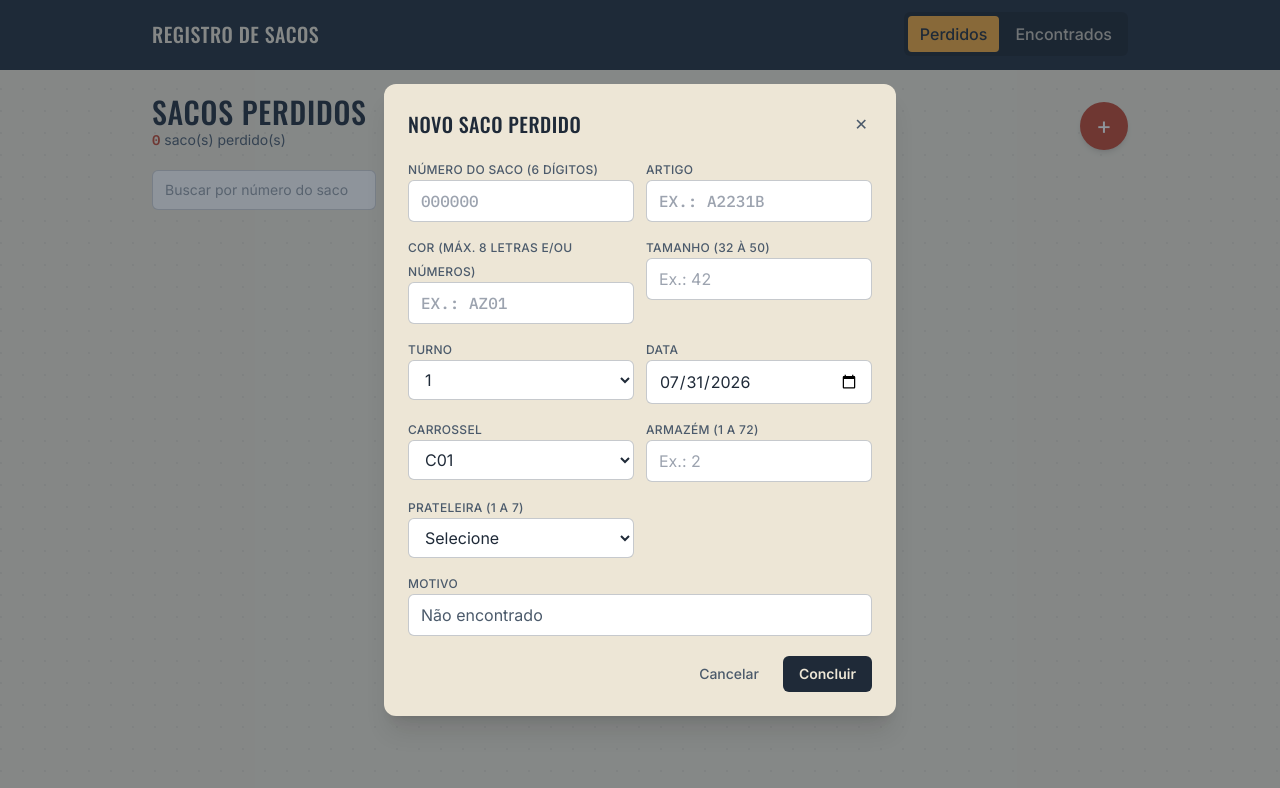
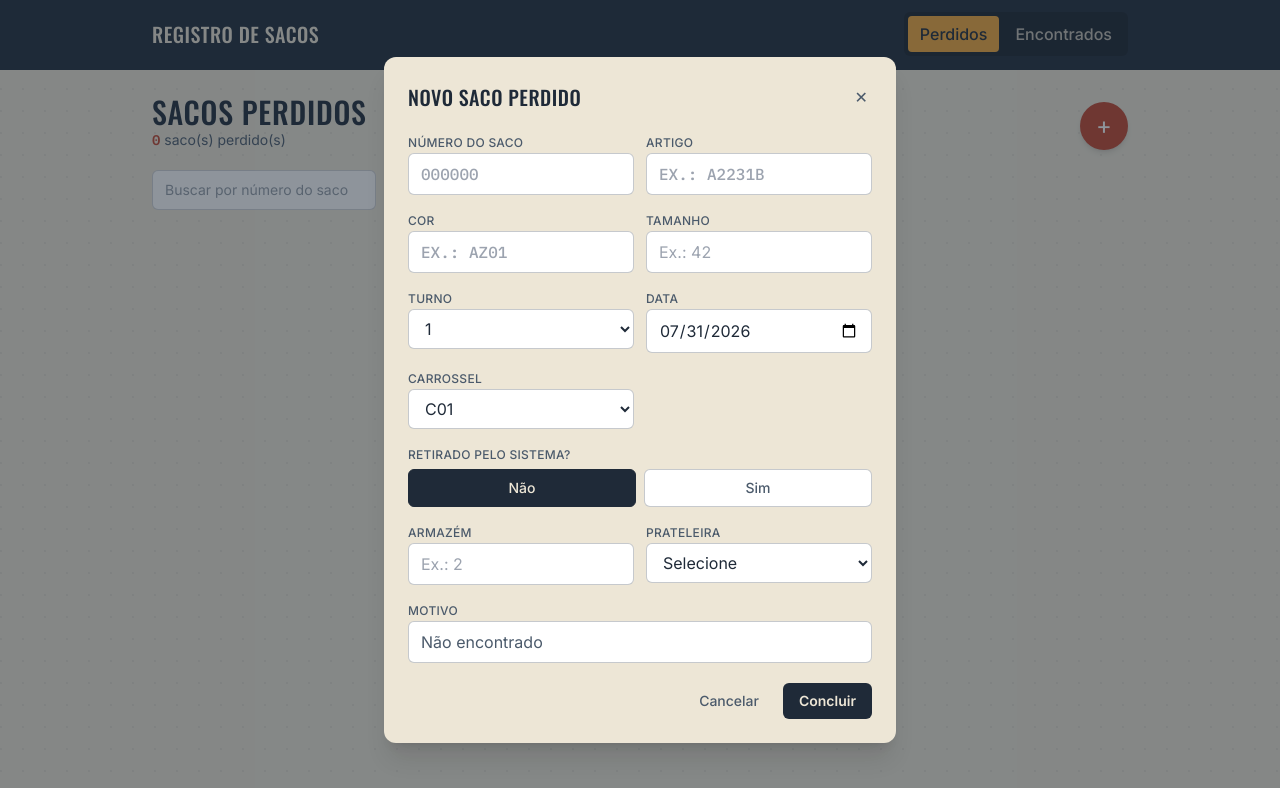
Before and after one commit to pjlnd/controle-de-sacos-perdidos, a Next.js app: page /perdidos in a window 1280 px wide. Both pictures are taken after typing "Sample", "2020-01-15" into the empty fields and a click on the button "Registrar novo saco perdido". Shown: the top 788 px of the page. Built offline with nearby package versions, Linux system fonts and the light colour scheme.

Commit message:
Adicona campo de retirado pelo sistema, artigo até 12 caracteres e prateleira dinâmica por carrossel

```diff
--- a/src/components/SacoModal.tsx
+++ b/src/components/SacoModal.tsx
@@ -2,8 +2,9 @@
 
 import { useState } from 'react';
 import type { NovoSacoInput, Turno } from '@/lib/types';
+import { CARROSSEIS, totalPrateleiras } from '@/lib/carrosseis';
 
-const CARROSSEIS = Array.from({ length: 13 }, (_, i) => `C${String(i + 1).padStart(2, '0')}`);
+// const CARROSSEIS = Array.from({ length: 13 }, (_, i) => `C${String(i + 1).padStart(2, '0')}`);
 
 function hoje(): string {
   const d = new Date();
@@ -21,6 +22,7 @@ const estadoInicial: NovoSacoInput = {
   turno: '1',
   data: hoje(),
   carrossel: 'C01',
+  retiradoPeloSistema: false,
   armazem: '',
   prateleira: '',
 };
@@ -51,8 +53,8 @@ export default function SacoModal({ onFechar, onSalvar }: SacoModalProps) {
       setErro('O número do saco deve ter exatamente 6 dígitos.');
       return;
     }
-    if (!/^[A-Z0-9]+$/.test(form.artigo)) {
-      setErro('O artigo deve conter no máximo 10 caracteres, entre letras mmaiúsculas e números.');
+    if (!/^[A-Z0-9]{1,12}$/.test(form.artigo)) {
+      setErro('O artigo deve conter no máximo 12 caracteres, entre letras maiúsculas e números.');
       return;
     }
     if (!/^[A-Z0-9]{1,8}$/.test(form.cor)) {
@@ -64,23 +66,31 @@ export default function SacoModal({ onFechar, onSalvar }: SacoModalProps) {
       setErro('O tamanho deve ser um número entre 32 e 50.');
       return
     }
-    // if (!/^\d{1,2}$/.test(form.tamanho)) {
-    //   setErro('O tamanho deve ser numérico, com no máximo 2 dígitos.');
-    //   return;
-    // }
+    if (!form.retiradoPeloSistema) {
       const armazemNum = Number(form.armazem);
       if (!form.armazem || !Number.isInteger(armazemNum) || armazemNum < 1 || armazemNum > 72) {
         setErro('O armazém deve ser um número entre 1 e 72.');
         return;
       }
+      const maxPrateleiras = totalPrateleiras(form.carrossel);
       const prateleiraNum = Number(form.prateleira);
-    if (!form.prateleira || !Number.isInteger(prateleiraNum) || prateleiraNum < 1 || prateleiraNum > 7) {
-      setErro('A prateleira deve ser um número entre 1 e 7.');
+      if (
+        !form.prateleira ||
+        !Number.isInteger(prateleiraNum) ||
+        prateleiraNum < 1 ||
+        prateleiraNum > maxPrateleiras
+      ) {
+        setErro(`A prateleira deve ser um número entre 1 e ${maxPrateleiras}.`);
+        return;
+      }
     }
 
     setEnviando(true);
     try {
-      await onSalvar(form);
+      const payload: NovoSacoInput = form.retiradoPeloSistema
+        ? { ...form, armazem: undefined, prateleira: undefined }
+        : form;
+      await onSalvar(payload);
       onFechar();
     } catch (err) {
       setErro(err instanceof Error ? err.message : 'Erro ao registrar saco.');
@@ -114,7 +124,7 @@ export default function SacoModal({ onFechar, onSalvar }: SacoModalProps) {
 
         <form onSubmit={handleSubmit} className="grid grid-cols-2 gap-3">
           <div className="col-span-2 sm:col-span-1">
-            <label className={labelClass}>Número do saco (6 dígitos)</label>
+            <label className={labelClass}>Número do saco</label>
             <input
               className={`${inputClass} font-mono`}
               value={form.numero}
@@ -130,14 +140,14 @@ export default function SacoModal({ onFechar, onSalvar }: SacoModalProps) {
             <input
               className={`${inputClass} font-mono uppercase`}
               value={form.artigo}
-              onChange={(e) => atualizar('artigo', e.target.value.toUpperCase().slice(0, 10))}
+              onChange={(e) => atualizar('artigo', e.target.value.toUpperCase().slice(0, 12))}
               placeholder="Ex.: A2231B"
               required
             />
           </div>
 
           <div>
-            <label className={labelClass}>Cor (máx. 8 letras e/ou números)</label>
+            <label className={labelClass}>Cor</label>
             <input
               className={`${inputClass} font-mono uppercase`}
               value={form.cor}
@@ -148,7 +158,7 @@ export default function SacoModal({ onFechar, onSalvar }: SacoModalProps) {
           </div>
 
           <div>
-            <label className={labelClass}>Tamanho (32 à 50)</label>
+            <label className={labelClass}>Tamanho</label>
             <input
               className={inputClass}
               value={form.tamanho}
@@ -188,7 +198,18 @@ export default function SacoModal({ onFechar, onSalvar }: SacoModalProps) {
             <select
               className={inputClass}
               value={form.carrossel}
-              onChange={(e) => atualizar('carrossel', e.target.value)}
+              onChange={(e) => {
+                const novoCarrossel = e.target.value;
+                setForm((f) => {
+                  const max = totalPrateleiras(novoCarrossel);
+                  const prateleiraFoiInvalidada = Number(f.prateleira) > max;
+                  return {
+                    ...f,
+                    carrossel: novoCarrossel,
+                    prateleira: prateleiraFoiInvalidada ? '' : f.prateleira,
+                  };
+                });
+              }}
             >
               {CARROSSEIS.map((c) => (
                 <option key={c} value={c}>
@@ -198,33 +219,73 @@ export default function SacoModal({ onFechar, onSalvar }: SacoModalProps) {
             </select>
           </div>
 
+          <div className="col-span-2">
+            <label className={labelClass}>Retirado pelo sistema?</label>
+            <div className="mt-1 flex gap-2">
+              <button
+                type="button"
+                onClick={() => atualizar('retiradoPeloSistema', false)}
+                className={`flex-1 rounded-md border px-3 py-2 text-sm font-medium transition-colors ${
+                  !form.retiradoPeloSistema
+                    ? 'border-ink bg-ink text-kraft'
+                    : 'border-ink/25 bg-white text-inkfaded hover:bg-black/5'
+                }`}
+              >
+                Não
+              </button>
+              <button
+                type="button"
+                onClick={() =>
+                  setForm((f) => ({ ...f, retiradoPeloSistema: true, armazem: '', prateleira: '' }))
+                }
+                className={`flex-1 rounded-md border px-3 py-2 text-sm font-medium transition-colors ${
+                  form.retiradoPeloSistema
+                    ? 'border-ink bg-ink text-kraft'
+                    : 'border-ink/25 bg-white text-inkfaded hover:bg-black/5'
+                }`}
+              >
+                Sim
+              </button>
+            </div>
+          </div>
+
+          {!form.retiradoPeloSistema && (
+            <>
               <div>
-            <label className={labelClass}>Armazém (1 a 72)</label>
+                <label className={labelClass}>Armazém</label>
                 <input
                   className={inputClass}
-              value={form.armazem}
-              onChange={(e) => atualizar('armazem', e.target.value.replace(/\D/g, '').slice(0, 2))}
-              inputMode='numeric'
+                  value={form.armazem ?? ''}
+                  onChange={(e) =>
+                    atualizar('armazem', e.target.value.replace(/\D/g, '').slice(0, 2))
+                  }
+                  inputMode="numeric"
                   placeholder="Ex.: 2"
                   required
                 />
               </div>
 
               <div className="col-span-2 sm:col-span-1">
-            <label className={labelClass}>Prateleira (1 a 7)</label>
+                <label className={labelClass}>
+                  Prateleira
+                </label>
                 <select
                   className={inputClass}
-              value={form.prateleira}
+                  value={form.prateleira ?? ''}
                   onChange={(e) => atualizar('prateleira', e.target.value)}
                 >
                   <option value="">Selecione</option>
-              {['1', '2', '3', '4', '5', '6', '7'].map((p) => (
+                  {Array.from({ length: totalPrateleiras(form.carrossel) }, (_, i) =>
+                    String(i + 1)
+                  ).map((p) => (
                     <option key={p} value={p}>
                       {p}
                     </option>
                   ))}
                 </select>
               </div>
+            </>
+          )}
 
           <div className="col-span-2">
             <label className={labelClass}>Motivo</label>
--- a/src/components/SacoTag.tsx
+++ b/src/components/SacoTag.tsx
@@ -46,9 +46,13 @@ export default function SacoTag({ saco, onEncontrado, onExcluir }: SacoTagProps)
           <div className="text-[11px] uppercase tracking-wide text-inkfaded">
             Armazém / Prat.
           </div>
-          <div className="text-base">
-            {saco.armazem} / {saco.prateleira}
-          </div>
+          {saco.retiradoPeloSistema ? (
+            <div className="text-base italic text-inkfaded/70">Retirado pelo sistema</div>
+          ) : (
+            <div className="text-base">
+              {saco.armazem} / {saco.prateleira}
+            </div>
+          )}
         </div>
         <div>
           <div className="text-[11px] uppercase tracking-wide text-inkfaded">
@@ -102,7 +106,7 @@ export default function SacoTag({ saco, onEncontrado, onExcluir }: SacoTagProps)
       {onExcluir && (
         <button
           type='button'
-          onClick={() => {setConfirmando(true)}}
+          onClick={() => { setConfirmando(true) }}
           aria-label="Excluir registro"
           title="Excluir registro"
           className="flex h-10 w-10 items-center justify-center rounded-md border border-alert/40 text-alert transition-colors hover:bg-alert hover:text-white"
--- /dev/null
+++ b/src/lib/carrosseis.ts
@@ -0,0 +1,20 @@
+export function carrosselKey(n: number): string {
+  return `C${String(n).padStart(2, '0')}`;
+}
+
+// Ajuste esse número quando adicionarem mais carrosséis no futuro.
+const TOTAL_CARROSSEIS = 13; // C01 até C13
+
+export const CARROSSEIS: string[] = Array.from({ length: TOTAL_CARROSSEIS }, (_, i) =>
+  carrosselKey(i + 1)
+);
+
+// Carrosséis cujo armazém tem até 8 prateleiras (em vez de 7).
+// Ainda não sabemos exatamente quais são -- por enquanto, assumimos que
+// TODOS têm até 8. Assim que souber quais são a exceção, é só listar os
+// códigos aqui (ex.: ['C01', 'C05']) que o resto do app se ajusta sozinho.
+export const CARROSSEIS_COM_8_PRATELEIRAS: string[] = [...CARROSSEIS];
+
+export function totalPrateleiras(carrossel: string): number {
+  return CARROSSEIS_COM_8_PRATELEIRAS.includes(carrossel) ? 8 : 7;
+}
--- a/src/lib/db.ts
+++ b/src/lib/db.ts
@@ -1,5 +1,6 @@
 import { promises as fs } from 'fs';
 import path from 'path';
+import { CARROSSEIS } from './carrosseis';
 import type { BancoSacos, CarrosselId, NovoSacoInput, SacoDados, SacoFlat, StatusSaco } from './types';
 
 // Em produção "serverless" (ex.: Vercel) o sistema de arquivos do projeto é
@@ -18,10 +19,6 @@ const TOTAL_CARROSSEIS = 13; // C01 até C13
 export function carrosselKey(n: number): CarrosselId {
   return `C${String(n).padStart(2, '0')}`;
 }
-
-export const CARROSSEIS: CarrosselId[] = Array.from({ length: TOTAL_CARROSSEIS }, (_, i) =>
-  carrosselKey(i + 1)
-);
 
 let writeQueue: Promise<unknown> = Promise.resolve();
 
@@ -129,8 +126,10 @@ export function salvarNovoSaco(input: NovoSacoInput): Promise<SacoFlat[]> {
       tamanho: input.tamanho,
       turno: input.turno,
       data: input.data,
-      armazem: input.armazem,
-      prateleira: input.prateleira,
+      retiradoPeloSistema: input.retiradoPeloSistema,
+      ...(input.retiradoPeloSistema
+        ? {}
+        : { armazem: input.armazem, prateleira: input.prateleira }),
       motivo: 'Não encontrado',
       status: 'perdido',
       criadoEm: new Date().toISOString(),
--- a/src/lib/types.ts
+++ b/src/lib/types.ts
@@ -7,13 +7,14 @@ export type CarrosselId = string;
 /** Dados de um saco, do jeito que ficam guardados dentro de cada carrossel. */
 export interface SacoDados {
   numero: string; // 6 dígitos
-  artigo: string; // números com letras maiúsculas
+  artigo: string; // números com letras maiúsculas, até 12 caracteres
   cor: string; // números e/ou letras maiúsculas
   tamanho: string; // número
   turno: Turno;
   data: string; // yyyy-mm-dd
-  armazem: string;
-  prateleira: string;
+  retiradoPeloSistema: boolean;
+  armazem?: string; // não existe se retiradoPeloSistema for true
+  prateleira?: string; // idem
   motivo: 'Não encontrado';
   status: StatusSaco;
   criadoEm: string; // ISO timestamp
@@ -46,6 +47,7 @@ export type NovoSacoInput = {
   turno: Turno;
   data: string;
   carrossel: CarrosselId; // "C01" até "C13"
-  armazem: string;
-  prateleira: string;
+  retiradoPeloSistema: boolean;
+  armazem?: string;
+  prateleira?: string;
 };
```
Also changed, not shown: src/app/api/sacos/route.ts (+23 -15 lines). Lines whose indentation alone changed are shown as unchanged.
